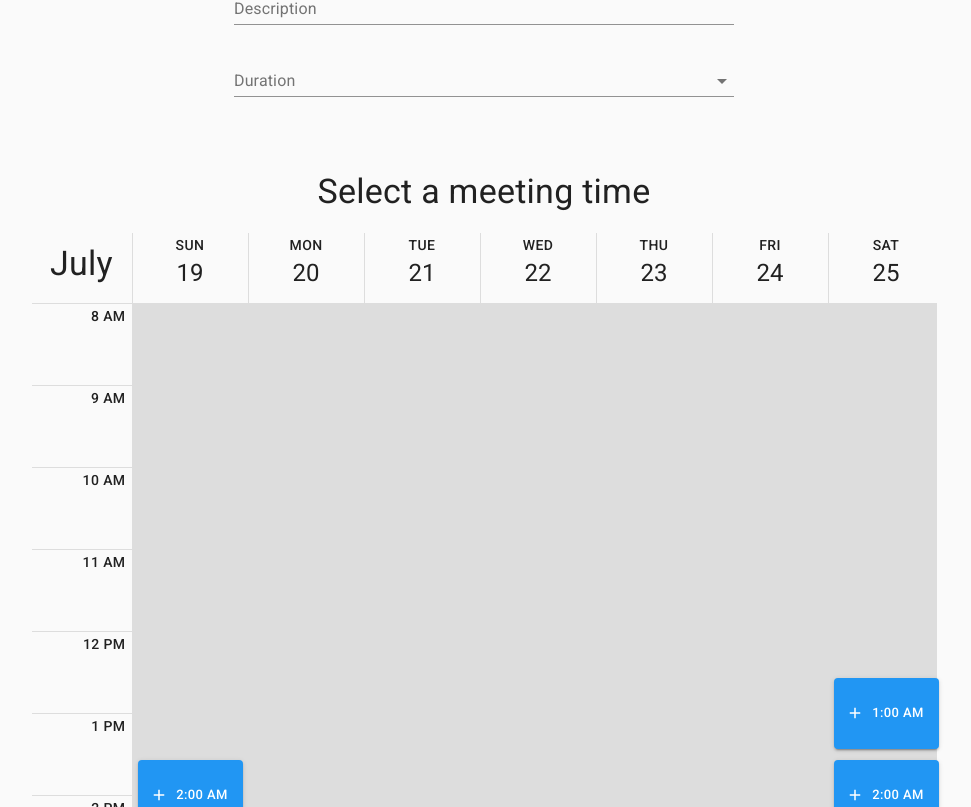
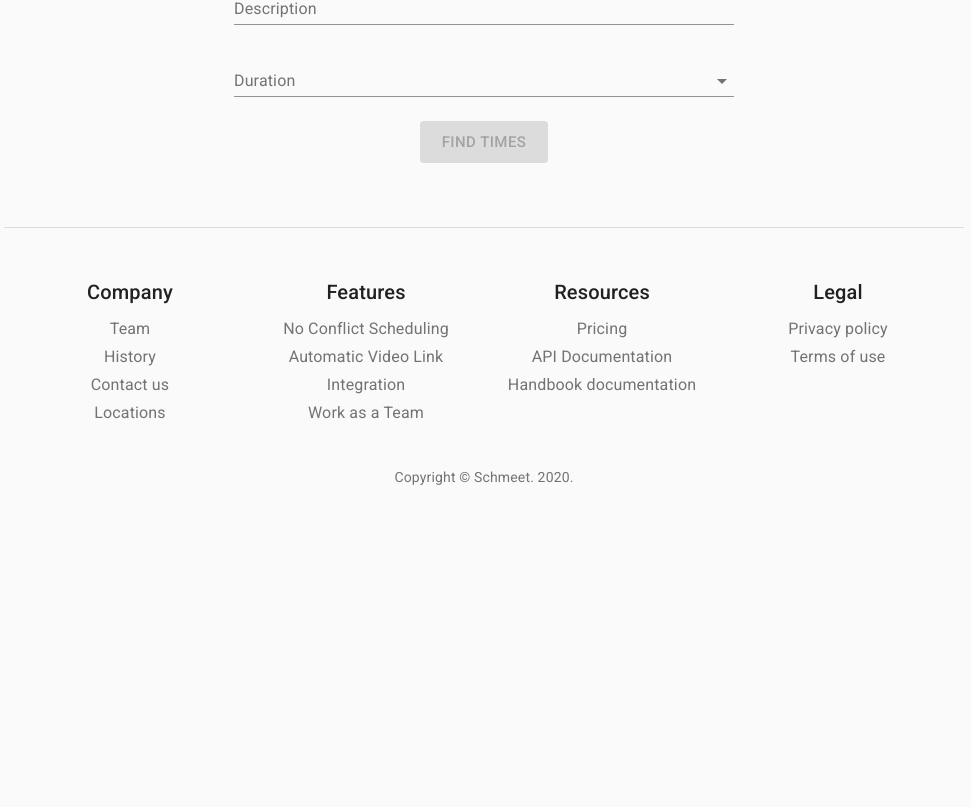
Before and after one commit to Alxjlv/schmeet-frontend, a React (Create React App) app in the folder schmeet-app/: page /NewMeeting in a window 1280 px wide. Shown: the part 393-1200 px from the top of the page, without its empty margins (156-1127 px from the left). After the commit the page ends 928 px from the top, so only its background shows below. Built offline with nearby package versions, Linux system fonts and the light colour scheme.

Commit message:
Ensure duration is selected before calendar is loaded

```diff
--- a/schmeet-app/src/components/CalendarPicker.css
+++ b/schmeet-app/src/components/CalendarPicker.css
@@ -41,7 +41,6 @@
 .event {
     grid-row-start: 2;
     grid-column-start: 2;
-    grid-row-end: span 2;
     padding: 5px;
     /* margin: 0 5px; */
     /* border-radius: 5px; */
--- a/schmeet-app/src/components/CalendarPicker.jsx
+++ b/schmeet-app/src/components/CalendarPicker.jsx
@@ -8,14 +8,15 @@ class CalendarPicker extends React.Component {
     constructor(props) {
         super(props);
         this.state = {
-            selected: null
-        }
-        this.findFreeSlots();
+            selected: null,
+            freeEvents: this.findFreeEvents()
+        };
+        console.log(typeof this.props.duration);
     }
 
-    findFreeSlots() {
-        // const duration = this.props.duration;
-        const duration = 60;
+    findFreeEvents() {
+        const duration = this.props.duration;
+        // const duration = 60;
 
         var start;
         var temp;
@@ -27,19 +28,25 @@ class CalendarPicker extends React.Component {
             end = freeSlot.endDate;
             temp = this.addDurationToDate(start, duration);
 
+            console.log(start);
+            console.log(end);
+            console.log(temp);
+            console.log(temp <= end);
+
             while (temp <= end) {
                 freeEvent = {
                     startDate: start,
                     endDate: temp
                 };
-                // console.log(freeEvent);
                 freeEvents.push(freeEvent);
 
                 start = temp;
                 temp = this.addDurationToDate(start, duration);
             }
         }
-        this.state.freeEvents = freeEvents;
+
+        console.log(freeEvents);
+        return freeEvents;
     }
 
     addDurationToDate(start, durationMinutes) {
@@ -85,6 +92,7 @@ class CalendarPicker extends React.Component {
         this.setState({
             selected: event
         });
+        this.props.onEventSelection(event);
     }
 
     render() {
@@ -132,9 +140,21 @@ class CalendarPicker extends React.Component {
                 <div className="item time"><Typography variant="button">4 PM</Typography></div>
                 <div className="item time"><Typography variant="button">5 PM</Typography></div>
                 {this.state.freeEvents.map((event) => {
+                    var className;
+                    if (this.props.duration == 60) {
+                        className = "item event event-60";
+                    } else if (this.props.duration == 90) {
+                        className = "item event event-90";
+                    } else if (this.props.duration == 120) {
+                        className = "item event event-120";
+                    } else {
+                        className = "item event";
+                    }
+                    console.log(this.props.duration);
+                    console.log(className);
                     return (
-                        <div className="item event event-60" style={{gridRowStart: this.getRowOffset(event.startDate), gridColumnStart: this.getColumnOffset(event.startDate)}}>
-                            <CalendarEventButton time={this.getDateString(event.startDate)} eventID={event} isSelected={this.state.selected == event} onSelect={this.handleEventSelection}/>
+                        <div className={className} style={{gridRowStart: this.getRowOffset(event.startDate), gridColumnStart: this.getColumnOffset(event.startDate)}}>
+                            <CalendarEventButton time={this.getDateString(event.startDate)} eventID={event} isSelected={this.state.selected === event} onSelect={this.handleEventSelection}/>
                         </div>
                     );
                 })}
--- a/schmeet-app/src/components/InviteField.jsx
+++ b/schmeet-app/src/components/InviteField.jsx
@@ -26,7 +26,7 @@ class InviteField extends React.Component {
           emails: [...this.state.emails, email],
           value: "",
         });
-        this.props.onNewInvitee();
+        this.props.onNewInvitee(this.state.emails);
       }
     }
   };
--- a/schmeet-app/src/components/NewMeeting.jsx
+++ b/schmeet-app/src/components/NewMeeting.jsx
@@ -9,16 +9,14 @@ class NewMeeting extends React.Component {
 		super(props);
 		this.state = {
 			isShowCalendar: false,
+			isEventSelected: false,
 			title: "",
 			description: "",
-			duration: ""
+			duration: null,
+			event: null
 		};
 		this.addMeeting = this.addMeeting.bind(this);
 	}
-
-	// state = {
-	// 	meetingTitle: ""
-	// }
 
 	showCalendar() {
 		this.setState({
@@ -46,7 +44,10 @@ class NewMeeting extends React.Component {
 		window.location = "/";
 	}
 
-	handleNewInvitee = () => {
+	handleNewInvitee = (invitees) => {
+		this.setState({
+			invitees: invitees
+		})
 		this.hideCalendar();
 	}
 
@@ -66,11 +67,16 @@ class NewMeeting extends React.Component {
 		this.setState({
 			duration: event.target.value
 		});
+		this.hideCalendar();
+	}
+
+	handleEventSelection = (event) => {
+		this.setState({
+			event: event
+		});
 	}
 
 	render() {
-		const isShowCalendar = this.state.isShowCalendar;
-
 		return (
 			<div>
 				<CssBaseline />
@@ -102,10 +108,7 @@ class NewMeeting extends React.Component {
 							id="description"
 							label="Description"
 							className="TextInput"
-							onChange={this.state.description}
-							inputRef={(c) => {
-								this.state.description = c?.value || "";
-							}}
+							onChange={this.handleDescriptionChange}
 						/>
 					</Grid>
 					<Grid item xs={12}>
@@ -127,11 +130,20 @@ class NewMeeting extends React.Component {
 					</FormControl>
 					</Grid>
 					<Grid item xs={12}>
-					<Typography variant="h4" style={{marginTop: "50px"}}>Select a meeting time</Typography>
-					<CalendarPicker duration={this.state.duration}/>
-						{isShowCalendar ? (
+						{this.state.isShowCalendar ? (
 							<>
-								{/* <BaseCalendar onAddMeeting={this.addMeeting} meetingTitle={this.state.meetingTitle} /> */}
+								<Typography variant="h4" style={{marginTop: "50px"}}>Select a meeting time</Typography>
+								<CalendarPicker duration={this.state.duration} onEventSelection={this.handleEventSelection}/>
+								{this.state.event === null ? (
+								<Button
+									variant="contained"
+									color="primary"
+									size="large"
+									disabled
+								>
+									Create Meeting
+								</Button>
+								) : (
 								<Button
 									variant="contained"
 									color="primary"
@@ -139,8 +151,19 @@ class NewMeeting extends React.Component {
 								>
 									Create Meeting
 								</Button>
+								)}
 							</>
 						) : (
+							this.state.duration === null ? (
+							<Button
+								variant="contained"
+								color="primary"
+								size="large"
+								disabled
+							>
+								Find Times
+							</Button>
+							) : (
 							<Button
 								variant="contained"
 								color="primary"
@@ -151,6 +174,7 @@ class NewMeeting extends React.Component {
 							>
 								Find Times
 							</Button>
+							)
 						)}
 					</Grid>
 				</Grid>
```
